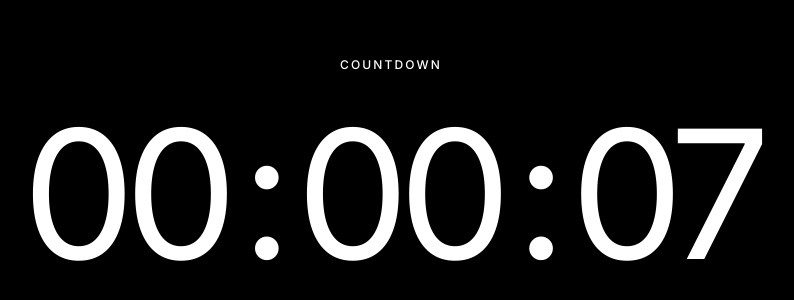
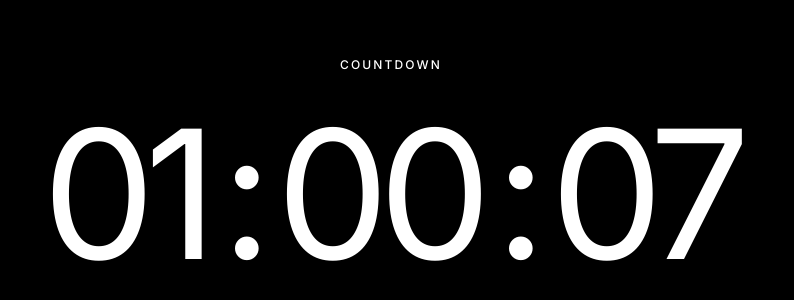
Before and after one commit to siddhantkrishna/countdown, a React (Vite) app: page / in a window 1280 px wide. Shown: the part 230-530 px from the top of the page, without its empty margins (249-1043 px from the left). Built offline with nearby package versions, Linux system fonts and the light colour scheme.

Commit message:
set initial countdown duration

```diff
--- a/src/App.tsx
+++ b/src/App.tsx
@@ -1,7 +1,7 @@
 import { useEffect, useState } from "react";
 
 function App() {
-  const [seconds, setSeconds] = useState(0);
+  const [seconds, setSeconds] = useState(3600);
 
   useEffect(() => {
     const interval = setInterval(() => {
```
